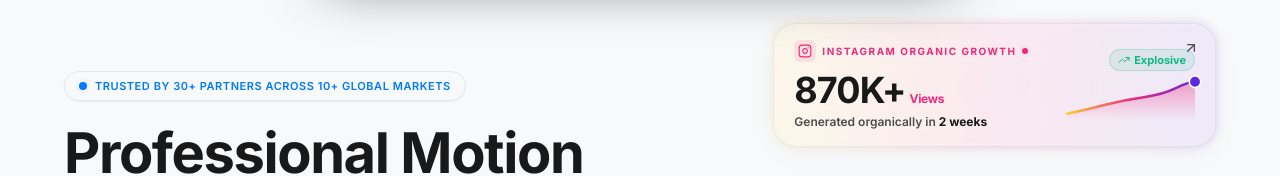
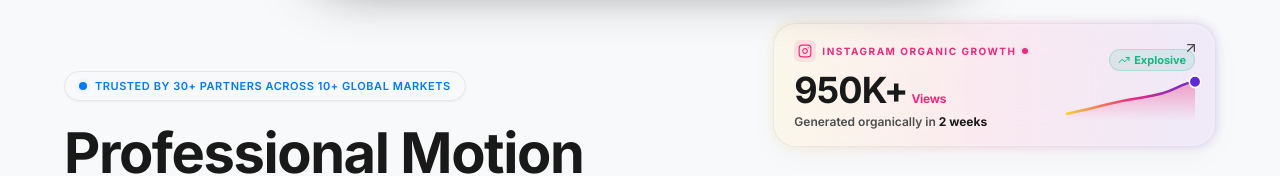
Before and after one commit to BerserkerOP/website, a Next.js app: page / in a window 1280 px wide. Shown: the part 129-305 px from the top of the page. Built offline with nearby package versions, Linux system fonts and the light colour scheme.

Commit message:
Change Instagram organic views target count to 950K+

```diff
--- a/components/InstagramMilestone.tsx
+++ b/components/InstagramMilestone.tsx
@@ -11,7 +11,7 @@ export default function InstagramMilestone() {
   // Smooth count-up animation for the views metric
   useEffect(() => {
     let start = 0;
-    const end = 870;
+    const end = 950;
     const duration = 1500; // 1.5s
     const startTime = performance.now();
 
```
